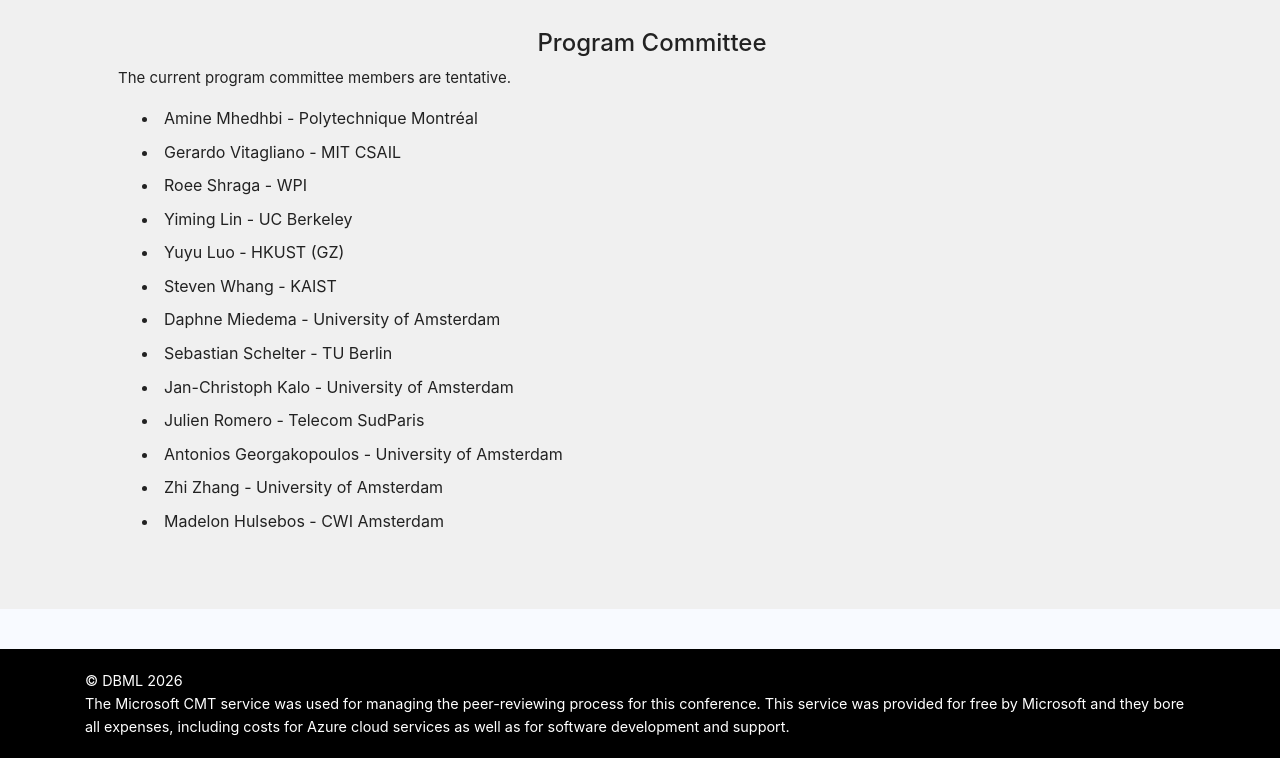
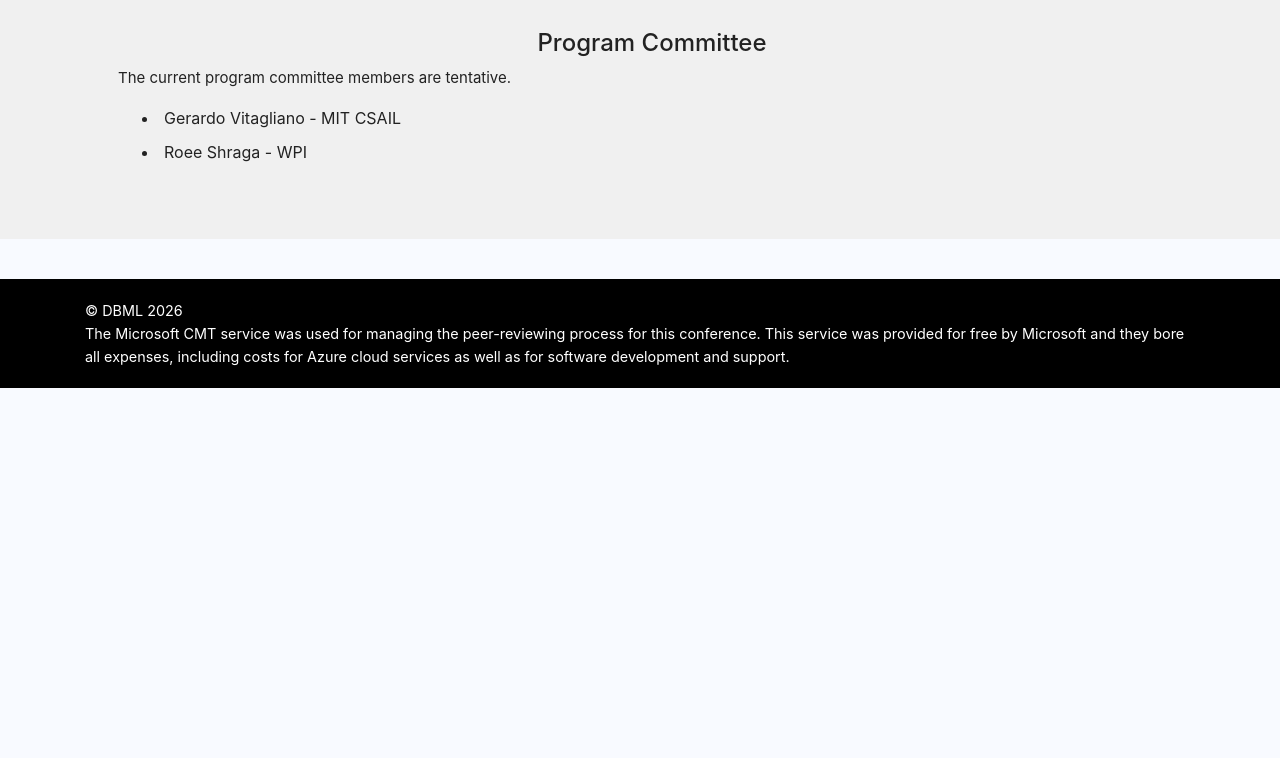
Before and after one commit to DataIntelligenceCrew/dbml26, an Eleventy site: page src/index.njk in a window 1280 px wide. Shown: the part 2981-3739 px from the top of the page. After the commit the page ends 3369 px from the top, so only its background shows below. Built offline with nearby package versions, Linux system fonts and the light colour scheme; Eleventy itself is replaced by a stand-in of ours; files that its build step writes are made by us from their sources.

Commit message:
Updated PC list

```diff
--- a/src/_includes/dbml26/organisation.njk
+++ b/src/_includes/dbml26/organisation.njk
@@ -45,19 +45,8 @@
           <h4 class="col-md-12 text-center">Program Committee</h4>
           <p>The current program committee members are tentative.</p>
           <ul id="pc-members" class="col-md-12 centered-list">
-            <li>Amine Mhedhbi - Polytechnique Montréal</li>
             <li>Gerardo Vitagliano - MIT CSAIL</li>
             <li>Roee Shraga - WPI</li>
-            <li>Yiming Lin - UC Berkeley</li>
-            <li>Yuyu Luo - HKUST (GZ)</li>
-            <li>Steven Whang - KAIST</li>
-            <li>Daphne Miedema - University of Amsterdam</li>
-            <li>Sebastian Schelter - TU Berlin</li>
-            <li>Jan-Christoph Kalo - University of Amsterdam</li>
-            <li>Julien Romero - Telecom SudParis</li>
-            <li>Antonios Georgakopoulos - University of Amsterdam</li>
-            <li>Zhi Zhang - University of Amsterdam</li>
-            <li>Madelon Hulsebos - CWI Amsterdam</li>
           </ul>
         </div>
       </div>
```
Also changed, not shown: README.md, docs/index.html.
